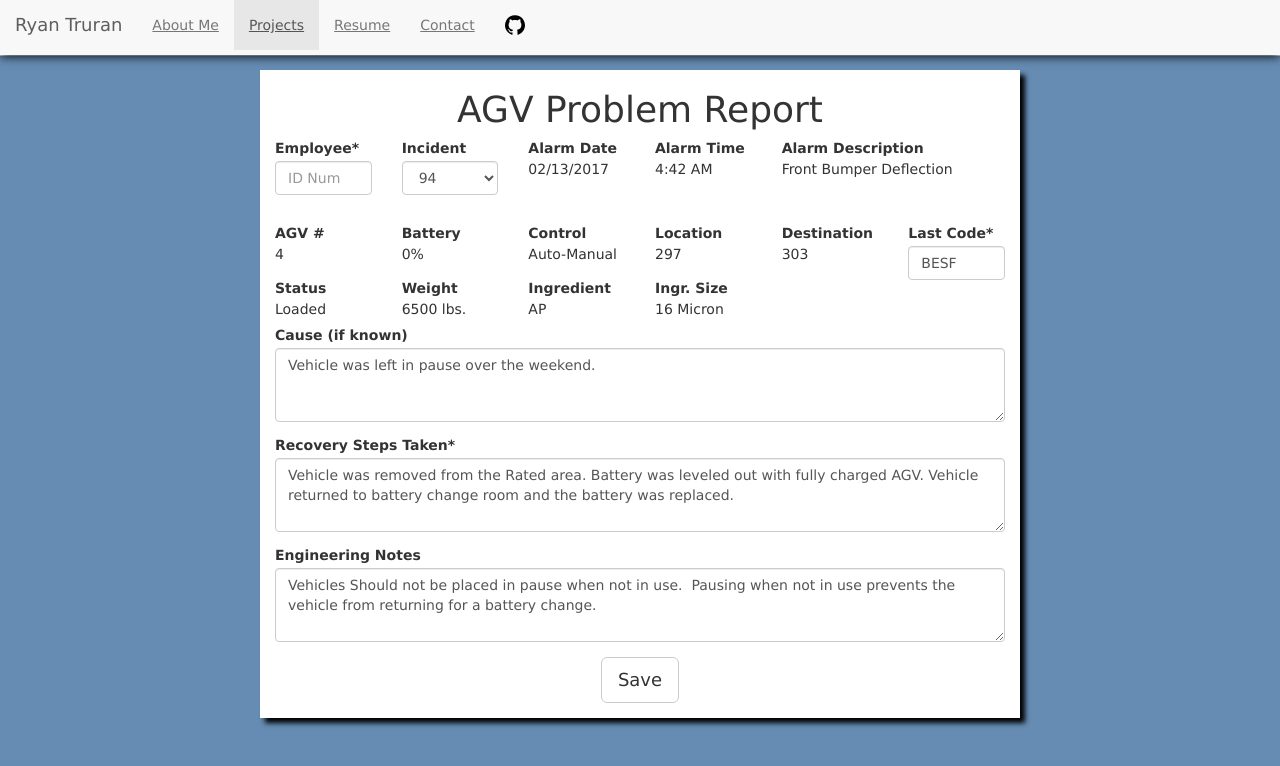
After one commit to RyanTruran/Meetup, a Node server app: page /projects/mock-apr in a window 1280 px wide. The commit adds this page. Shown: the top 766 px of the page. Run offline with Node 20, Linux system fonts and the light colour scheme; some libraries are stand-ins or nearby versions.

Commit message:
Added a mockup of the AGV Problem Report

```diff
--- a/aboutMe/public/stylesheets/style.css
+++ b/aboutMe/public/stylesheets/style.css
@@ -66,5 +66,6 @@ overflow:hidden;
   position:absolute;
 }
 a {
-  color: #00B7FF;
+  color: black;
+  text-decoration: underline;
 }
--- a/aboutMe/routes/index.js
+++ b/aboutMe/routes/index.js
@@ -52,7 +52,13 @@ router.get('/resume', function(req, res, next) {
 
 router.get('/contact', function(req, res, next) {
   res.render('contact', { title: '- Contact', active: { contact: true }});
+});
+router.get('/projects/mock-apr',function(req, res, next){
+  res.render('mock-apr',{ title: '- Projects', active: { projects: true }, interaction:false });
+});
 
+router.post('/projects/mock-apr',function(req, res, next){
+  res.render('mock-apr',{ title: '- Projects', active: { projects: true }, interaction:true });
 });
 
 router.get('/resume/download', function(req, res, next) {
--- /dev/null
+++ b/aboutMe/views/mock-apr.hbs
@@ -0,0 +1,116 @@
+<link rel='stylesheet' href='/stylesheets/about.css'/>
+{{#if interaction}}
+  <div class="alert alert-info alert-dismissable col-sm-8 col-md-offset-2" role="alert">
+    <a href="#" class="close" data-dismiss="alert" aria-label="close">&times;</a>
+    <p>
+      Thanks for trying out the form, but unfortunately the save button is just
+      for looks, As this is a mockup of a form that I built while working for a
+      previous employer.
+    </p>
+  </div>
+{{/if}}
+  <div class="col-md-8 col-md-offset-2 platform" style="background-color:white;">
+    <h1 class="center" style="text-align:center;">AGV Problem Report</h1>
+    <!-- show any messages that come back with authentication -->
+    <!-- LOGIN FORM -->
+    <form method="post" >
+      <div class="form-group row">
+        <div class="col-md-2">
+          <label>Employee*</label>
+          <input type="text" class="form-control" name="ID" placeholder="ID Num" maxlength="6" required="required">
+        </div>
+        <div class="col-md-2">
+          <label>Incident</label>
+          <div class="form-group">
+            <select class="form-control" id="sel1">
+              <option>94</option>
+              <option>93</option>
+              <option>92</option>
+              <option>91</option>
+            </select>
+          </div>
+        </div>
+        <div class="col-md-2">
+          <label>Alarm Date</label>
+          <p>02/13/2017</p>
+        </div>
+        <div class="col-md-2">
+          <label>Alarm Time</label>
+          <p>4:42 AM</p>
+        </div>
+        <div class="col-md-4">
+          <label>Alarm Description</label>
+          <p>Front Bumper Deflection</p>
+        </div>
+
+      </div>
+      <div class="row">
+        <div class="col-md-2">
+          <label>AGV #</label>
+          <p>4</p>
+        </div>
+        <div class="col-md-2">
+          <label>Battery</label>
+          <p>0%</p>
+        </div>
+        <div class="col-md-2">
+          <label>Control</label>
+          <p>Auto-Manual</p>
+        </div>
+        <div class="col-md-2">
+          <label>Location</label>
+          <p>297</p>
+        </div>
+        <div class="col-md-2">
+          <label>Destination</label>
+          <p>303</p>
+        </div>
+        <div class="col-md-2">
+          <label>Last Code*</label>
+          <input type="text" maxlength="4" class="form-control" value="BESF" required="required">
+        </div>
+      </div>
+      <div class="row">
+        <div class="col-md-2">
+          <label>Status</label>
+          <p>Loaded</p>
+        </div>
+        <div class="col-md-2">
+          <label>Weight</label>
+          <p>6500 lbs.</p>
+        </div>
+        <div class="col-md-2">
+          <label>Ingredient</label>
+          <p>AP</p>
+        </div>
+        <div class="col-md-2">
+          <label>Ingr. Size</label>
+          <p>16 Micron</p>
+        </div>
+      </div>
+      <div class="form-group row">
+        <div class="col-md-12">
+          <label>Cause (if known)</label>
+          <textarea name="cause" class="form-control" placeholder="What caused the malfunction of the vehicle?" rows="3">Vehicle was left in pause over the weekend.</textarea>
+        </div>
+      </div>
+      <div class="form-group row">
+        <div class="col-md-12">
+          <label>Recovery Steps Taken*</label>
+          <textarea name="recovery" class="form-control" required="required" placeholder="What actions were taken to return the vehicle to service?" rows="3">Vehicle was removed from the Rated area. Battery was leveled out with fully charged AGV. Vehicle returned to battery change room and the battery was replaced.</textarea>
+        </div>
+      </div>
+      <div class="form-group row">
+        <div class="col-md-12">
+          <label>Engineering Notes</label>
+          <textarea name="EngineeringNotes" class="form-control" placeholder="Notes Provided by engineering in regards to this specific issue." rows="3">Vehicles Should not be placed in pause when not in use.  Pausing when not in use prevents the vehicle from returning for a battery change.</textarea>
+        </div>
+      </div>
+      <div class="form-group row">
+        <div class="col-md-12 send-button" style="text-align:center;">
+          <button type="submit" class="btn btn-default btn-lg">Save</button>
+        </div>
+      </div>
+
+    </form>
+  </div>
```
Also changed, not shown: aboutMe/public/stylesheets/mock-apr.css (added, +20 -0 lines), aboutMe/views/projects.hbs (+11 -9 lines).
